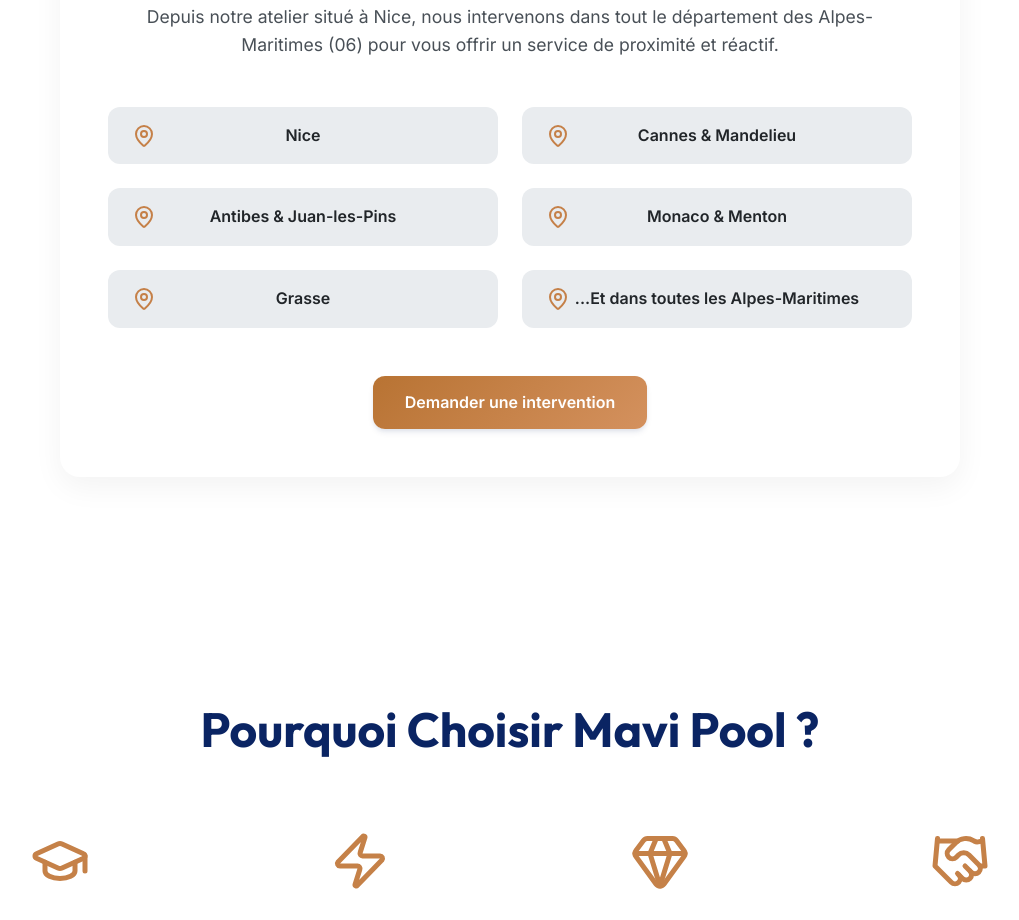
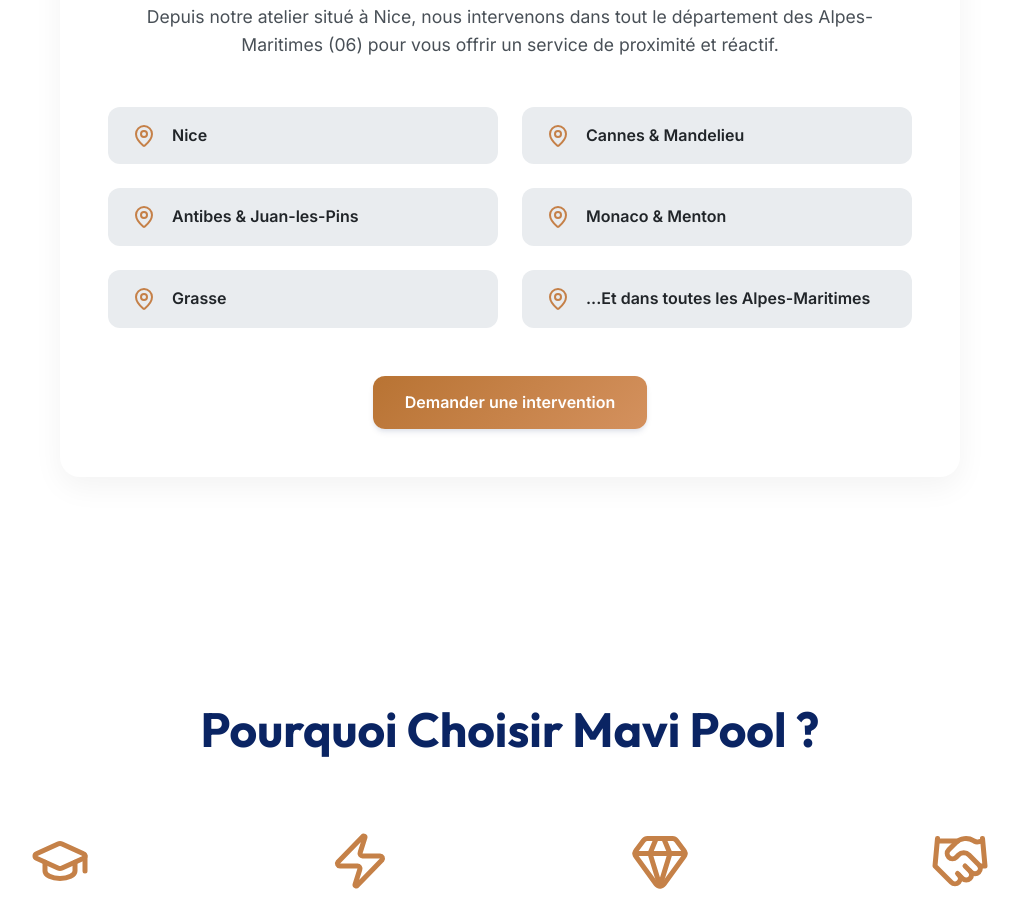
Before and after one commit to Dorian-Raud/MaviPool, a Next.js app: page / in a window 1280 px wide. Shown: the part 1720-2640 px from the top of the page, without its empty margins (130-1149 px from the left). Built offline with nearby package versions, Linux system fonts and the light colour scheme.

Commit message:
Fix : Pin zone intervention + logo ico

```diff
--- a/pages/_document.js
+++ b/pages/_document.js
@@ -5,7 +5,7 @@
         <Html lang="fr">
             <Head>
                 <meta charSet="utf-8" />
-                <link rel="icon" href="/favicon.ico" />
+                <link rel="icon" href="/final-logo.ico" />
             </Head>
             <body>
                 <Main />
--- a/styles/globals.css
+++ b/styles/globals.css
@@ -491,7 +491,11 @@
 .cityItem span {
   font-weight: 600;
   color: var(--color-gray-800);
-  text-align: center;
+  text-align: left;
+  padding-left: 2.5rem;
+  /* Espace pour l'icône */
+  display: block;
+  width: 100%;
 }
 
 @media (max-width: 768px) {
```
